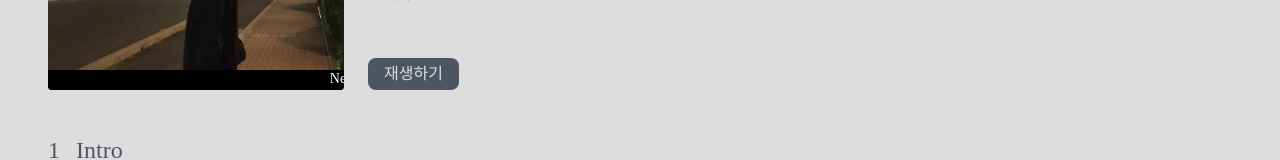
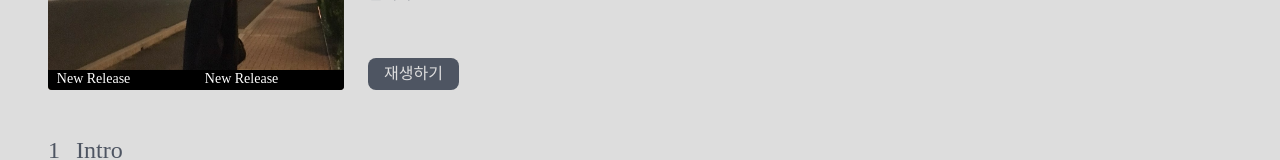
Before and after one commit to young1the/youngthedev-site, a Next.js app: page / in a window 1280 px wide. Shown: the part 378-538 px from the top of the page. Built offline with nearby package versions, Linux system fonts and the light colour scheme.

Commit message:
fix: 애니메이션 무한실행

```diff
--- a/components/contents/Marquee/Marquee.module.css
+++ b/components/contents/Marquee/Marquee.module.css
@@ -8,21 +8,22 @@
 }
 
 .track {
-  width: 300%;
+  width: 400%;
   position: absolute;
-  animation: scroll 30s linear infinite;
+  animation: scroll 10s linear infinite;
 }
 
 .text {
   display: inline-block;
-  width: calc(100% / 9);
+  text-align: center;
+  width: calc(100% / 8);
   color: white;
   font-size: 14px;
 }
 
 @keyframes scroll {
   0% {
-    transform: translateX(50%);
+    transform: translateX(0%);
   }
   100% {
     transform: translateX(-50%);
--- a/components/contents/Marquee/Marquee.tsx
+++ b/components/contents/Marquee/Marquee.tsx
@@ -16,7 +16,6 @@ const Marquee = ({ value }: MarqueeProps) => {
         <div className={style.text}>{value}</div>
         <div className={style.text}>{value}</div>
         <div className={style.text}>{value}</div>
-        <div className={style.text}>{value}</div>
       </div>
     </div>
   );
```
